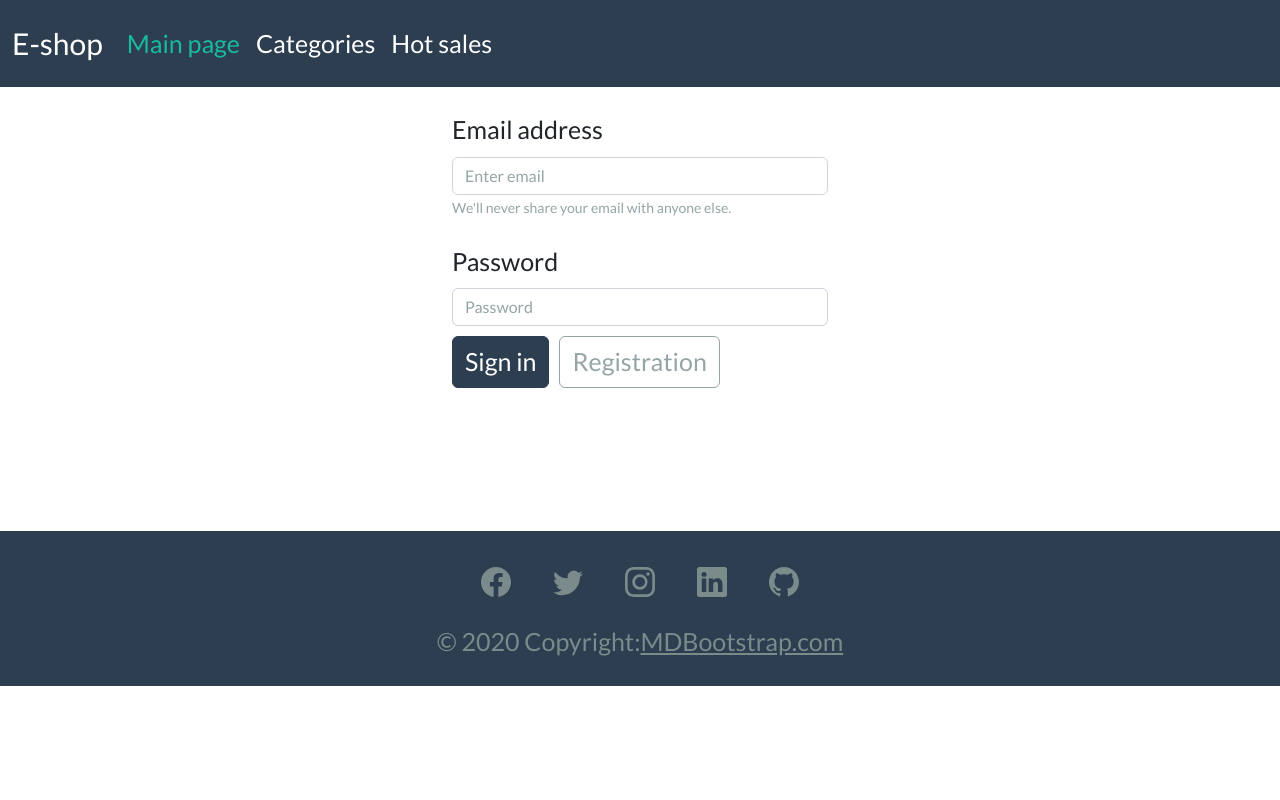
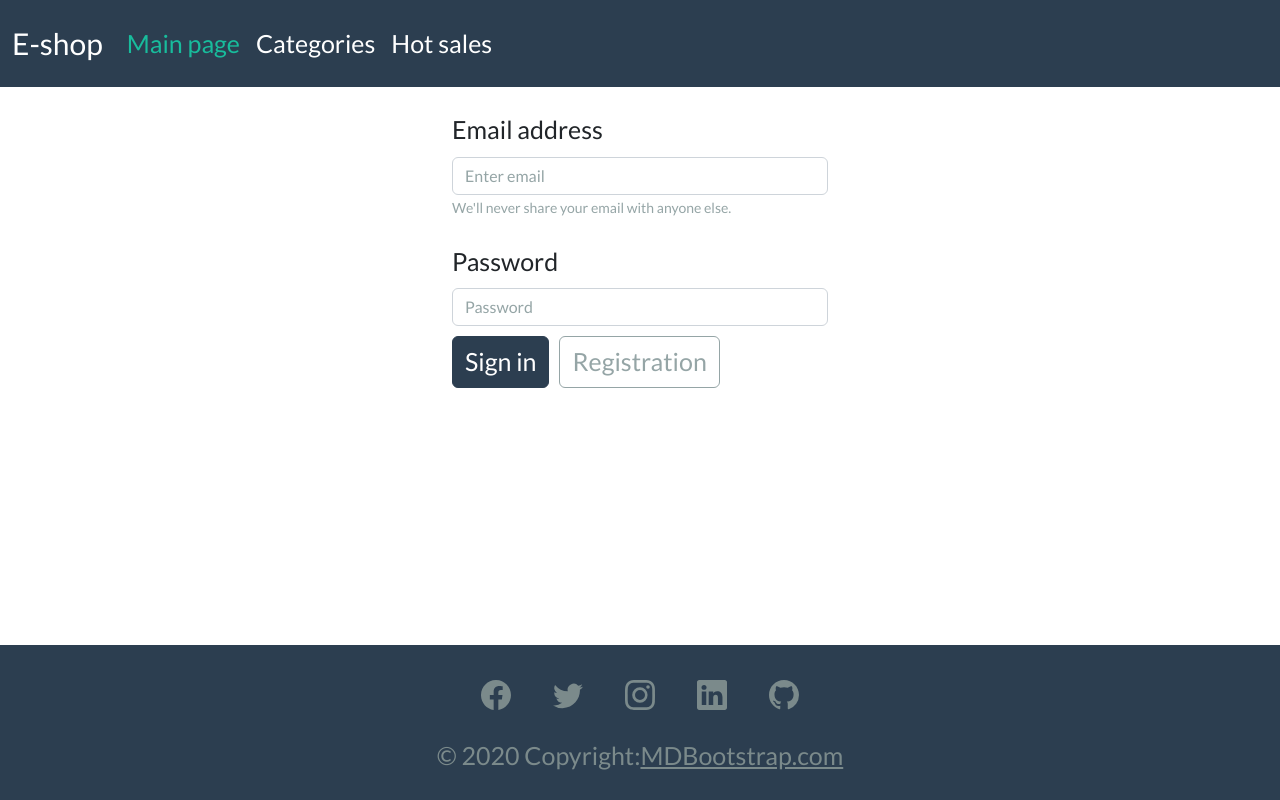
Before and after one commit to NixGiants/FrontHomework, a React (Create React App) app in the folder front-homework/: page / in a window 1280 px wide. Built offline with nearby package versions, Linux system fonts and the light colour scheme.

Commit message:
Add absolute position for Footer

```diff
--- a/front-homework/src/components/footer/Footer.jsx
+++ b/front-homework/src/components/footer/Footer.jsx
@@ -6,7 +6,7 @@ import { Biccircle } from 'react-bootstrap-icons'
 function Footer() {
     return (
         <>
-            <footer class="text-center text-white bg-primary footer">
+            <footer class="text-center text-white bg-primary footer fixed-bottom">
                 <div class="container pt-4">
                     <section class="mb-4">
                         <a
```
